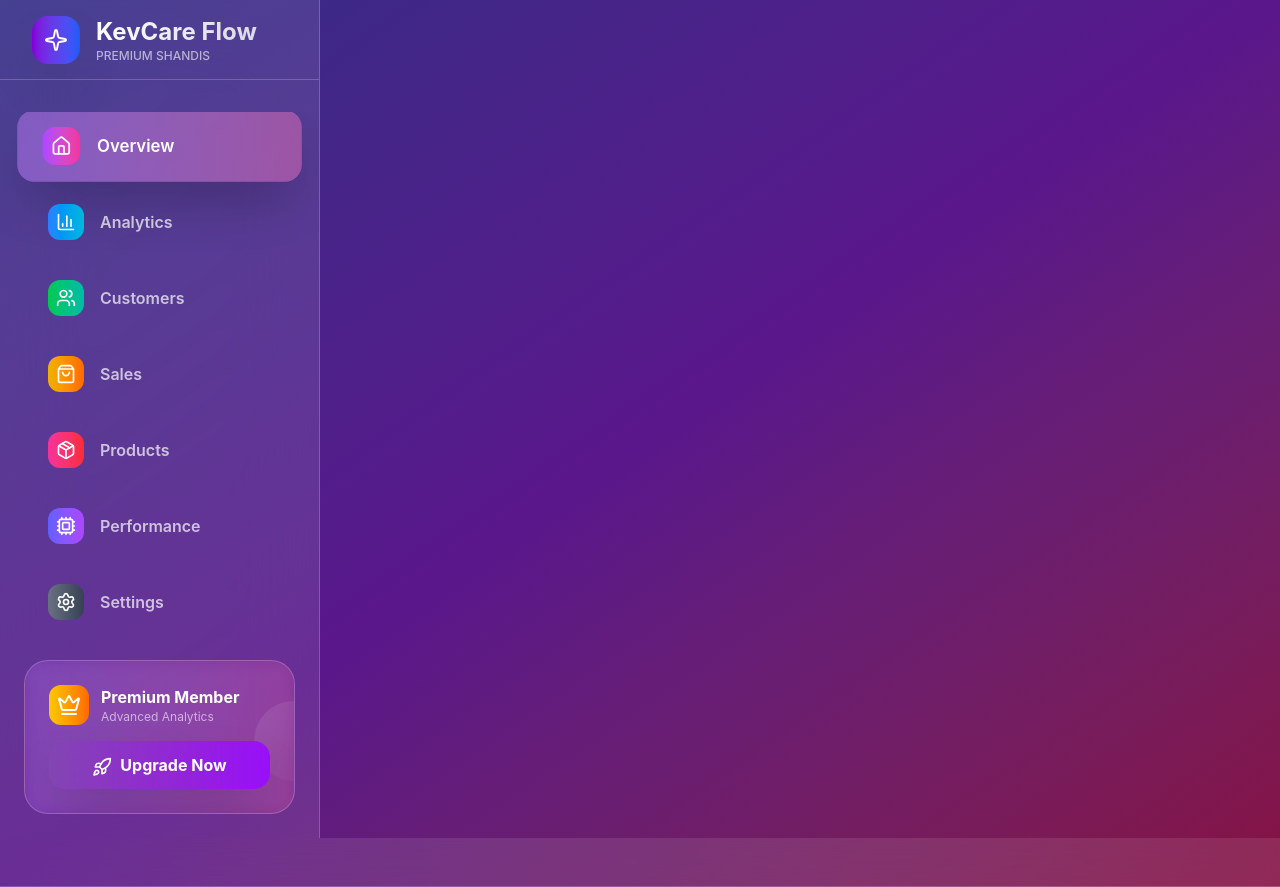
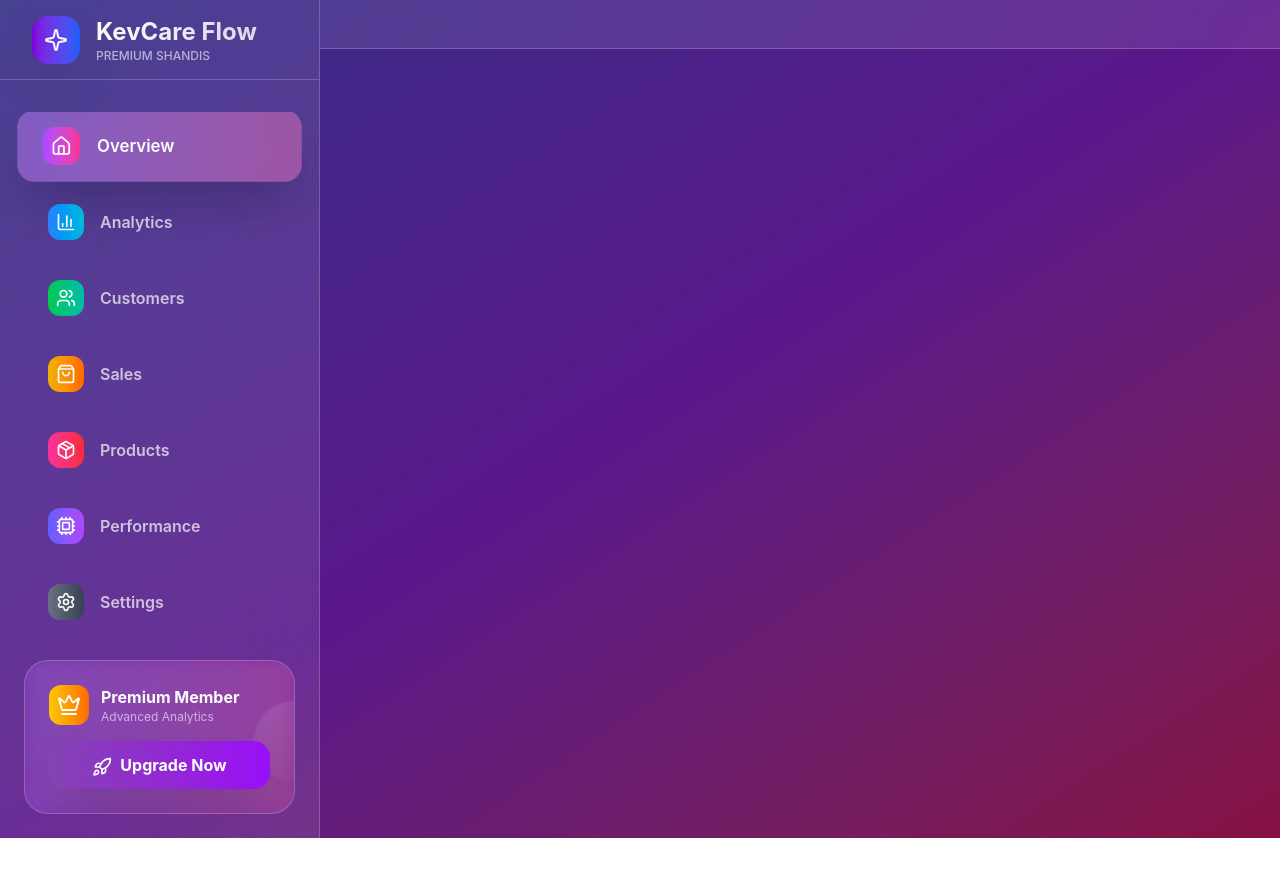
Before and after one commit to KevCareSA/Mini-Hackathons, a React (Vite) app in the folder DashBoard/: page / in a window 1280 px wide. After the commit the page ends 838 px from the top, so only its background shows below. Built offline with nearby package versions, Linux system fonts and the light colour scheme.

Commit message:
refactor: restructure App layout to align Header above main content

```diff
--- a/DashBoard/src/App.jsx
+++ b/DashBoard/src/App.jsx
@@ -20,12 +20,14 @@ function App() {
          activeTab={activeTab}
           setActiveTab={setActiveTab}
           />
+
+        {/* Header Layout Wrapper */}
+        <div className='flex-1 flex flex-col overflow-hidden'>
+          <Header />
+        </div>
       </div>
 
-      {/* Header Layout Wrapper */}
-      <div className='flex-1 flex flex-col overflow-hidden'>
-        <Header />
-      </div>
+
     </div>
   );
 }
```
